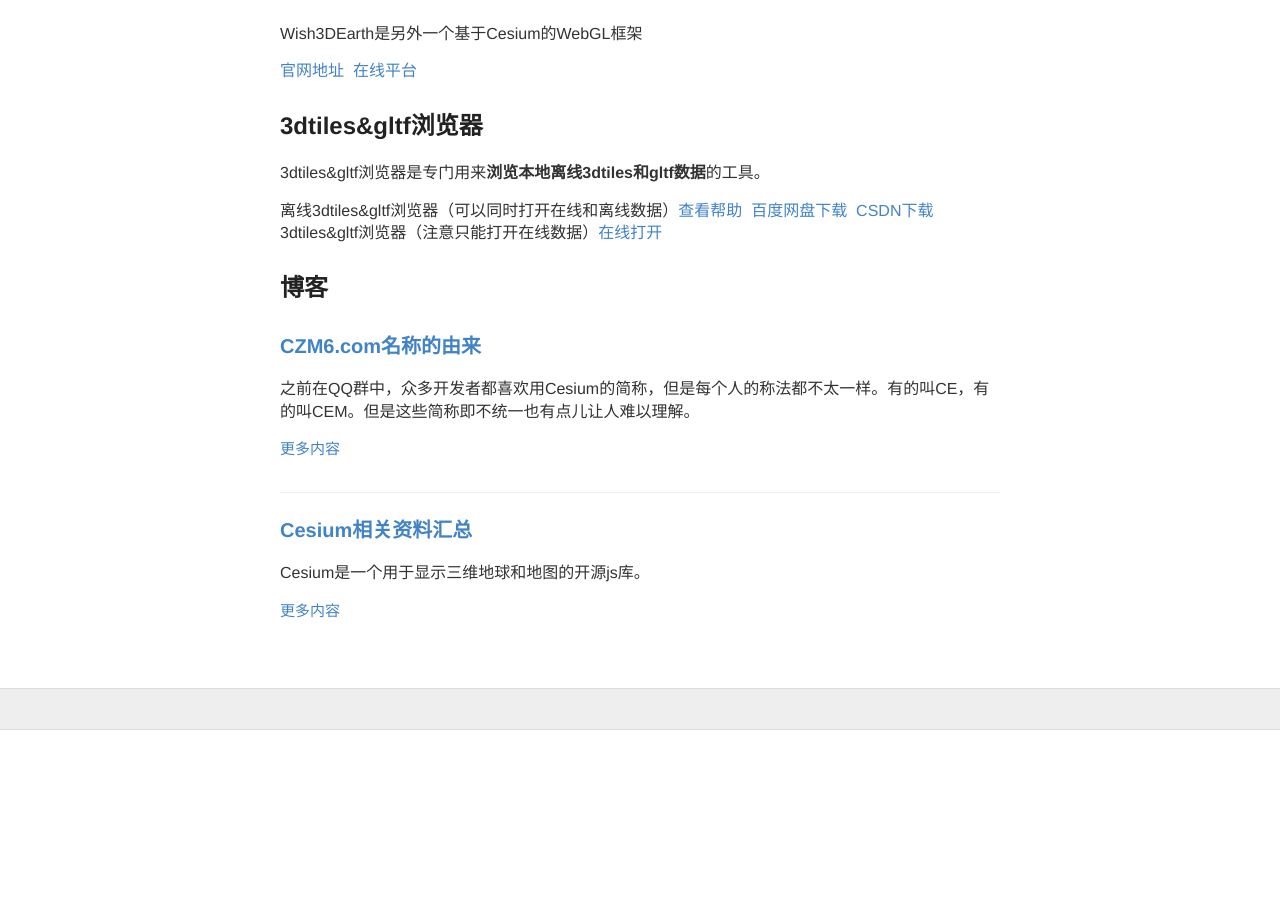
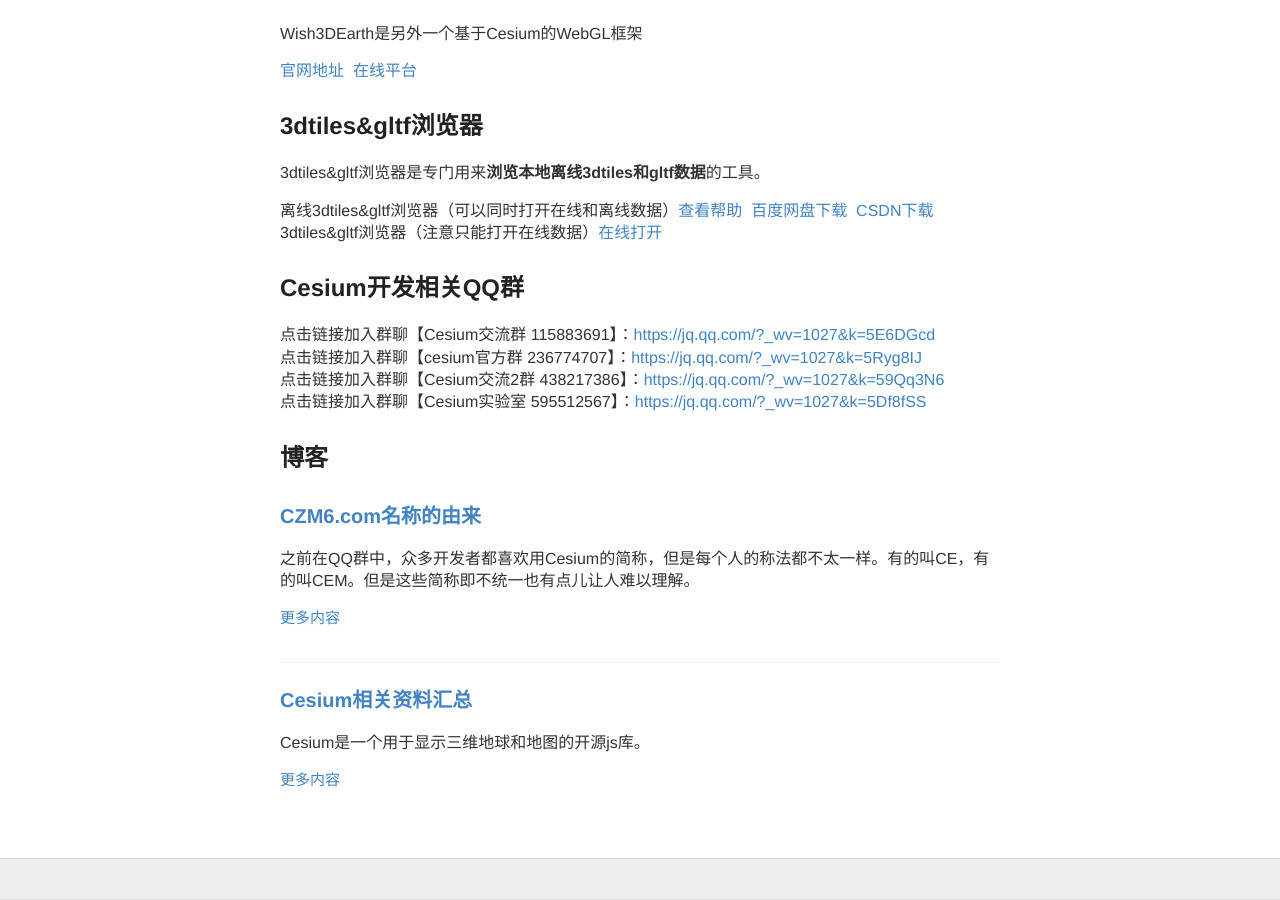
Before and after one commit to vtxf/czm6, a Jekyll site: the page built from index.html, in a window 1280 px wide and 900 px high, scrolled down 827 px. Built offline with Jekyll 4.4.1, drawn with Linux system fonts in a browser that asks for light colours; comment, search, counter and statistics services are not loaded; before the commit the page ends 1557 px from its top, so only the background shows below that.

Commit message:
加入QQ群

```diff
--- a/index.html
+++ b/index.html
@@ -77,6 +77,14 @@
     3dtiles&gltf浏览器（注意只能打开在线数据）<a href="./t/18/3dtiles-explorer/index.html" target="_blank">在线打开</a>
 </article>
 
+<article>
+    <h1>Cesium开发相关QQ群</h1>
+    点击链接加入群聊【Cesium交流群 115883691】：<a href="https://jq.qq.com/?_wv=1027&k=5E6DGcd">https://jq.qq.com/?_wv=1027&k=5E6DGcd</a> <br/>
+    点击链接加入群聊【cesium官方群 236774707】：<a href="https://jq.qq.com/?_wv=1027&k=5Ryg8IJ">https://jq.qq.com/?_wv=1027&k=5Ryg8IJ</a> <br/>
+    点击链接加入群聊【Cesium交流2群 438217386】：<a href="https://jq.qq.com/?_wv=1027&k=59Qq3N6">https://jq.qq.com/?_wv=1027&k=59Qq3N6</a> <br/>
+    点击链接加入群聊【Cesium实验室 595512567】：<a href="https://jq.qq.com/?_wv=1027&k=5Df8fSS">https://jq.qq.com/?_wv=1027&k=5Df8fSS</a> <br/>
+</article>
+
 <h1>博客</h1>
 <div class="posts">
     {% for post in site.posts limit:3 %}
```
